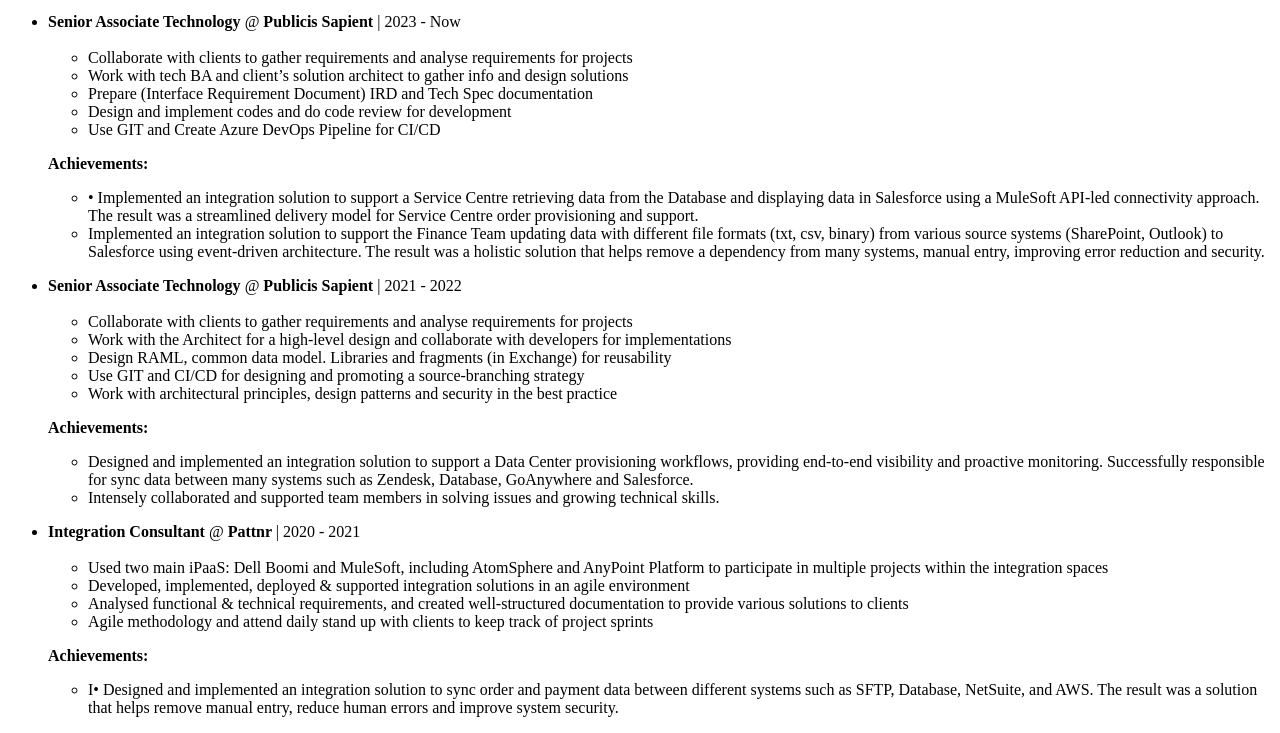
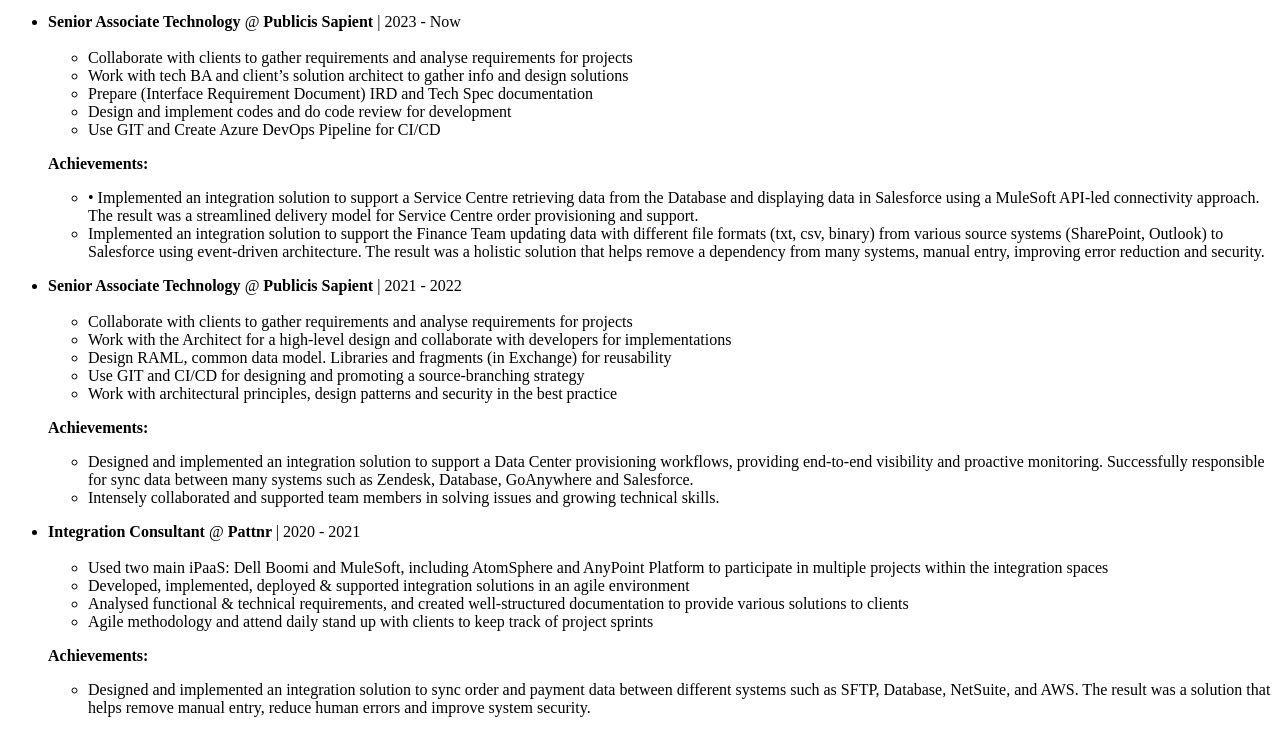
Before and after one commit to dannyngo-nvd/html-porfolio, a plain HTML site: page index.html in a window 1280 px wide. Shown: the part 1493-2226 px from the top of the page. Drawn offline with Linux system fonts and the light colour scheme.

Commit message:
fix typo

```diff
--- a/index.html
+++ b/index.html
@@ -189,7 +189,7 @@
             Agile methodology and attend daily stand up with clients to keep track of project sprints
           </li>
         </ul>
-        <p><strong>Achievements:</strong> <ul><li>I•	Designed and implemented an integration solution to sync order and payment data between different systems such as SFTP, Database, NetSuite, and AWS. The result was a solution that helps remove manual entry, reduce human errors and improve system security.</li></ul> </p>
+        <p><strong>Achievements:</strong> <ul><li>Designed and implemented an integration solution to sync order and payment data between different systems such as SFTP, Database, NetSuite, and AWS. The result was a solution that helps remove manual entry, reduce human errors and improve system security.</li></ul> </p>
       </li>
     </ul>
   </body>
```
